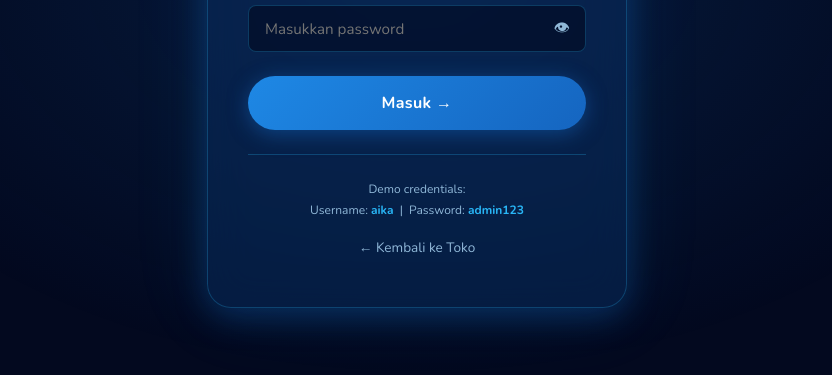
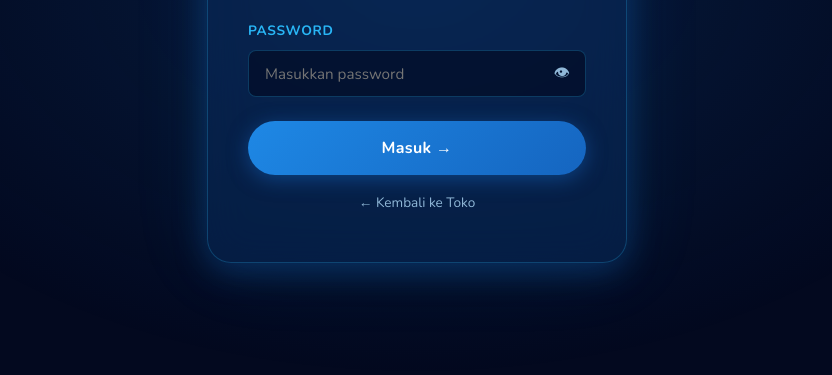
Before and after one commit to Napppz/Merch-Aika, a website: page admin/login.html in a window 1280 px wide. Shown: the part 421-796 px from the top of the page, without its empty margins (223-1055 px from the left). Drawn offline with nearby package versions, Linux system fonts and the light colour scheme.

Commit message:
update files

```diff
--- a/admin/login.html
+++ b/admin/login.html
@@ -68,15 +68,7 @@
       transition: var(--transition);
     }
     .toggle-pw:hover { color: var(--aqua); }
-    .login-hint {
-      text-align: center;
-      font-size: 0.75rem;
-      color: var(--text-muted);
-      margin-top: 1.5rem;
-      padding-top: 1.5rem;
-      border-top: 1px solid var(--card-border);
-    }
-    .login-hint strong { color: var(--aqua); }
+
     a.back-link {
       display: block;
       text-align: center;
@@ -115,10 +107,7 @@
     Masuk →
   </button>
 
-  <div class="login-hint">
-    Demo credentials:<br>
-    Username: <strong>aika</strong> &nbsp;|&nbsp; Password: <strong>admin123</strong>
-  </div>
+
   <a href="../index.html" class="back-link">← Kembali ke Toko</a>
 </div>
 
```
